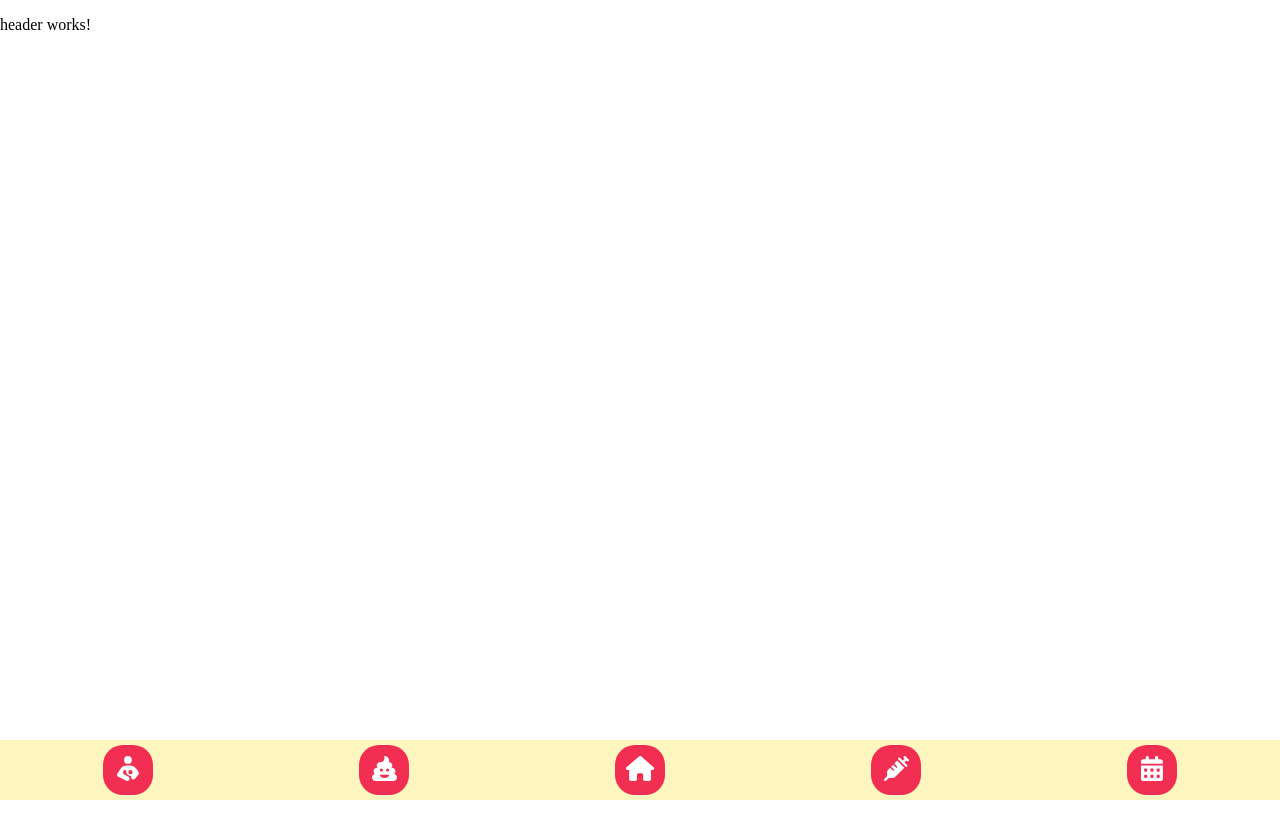
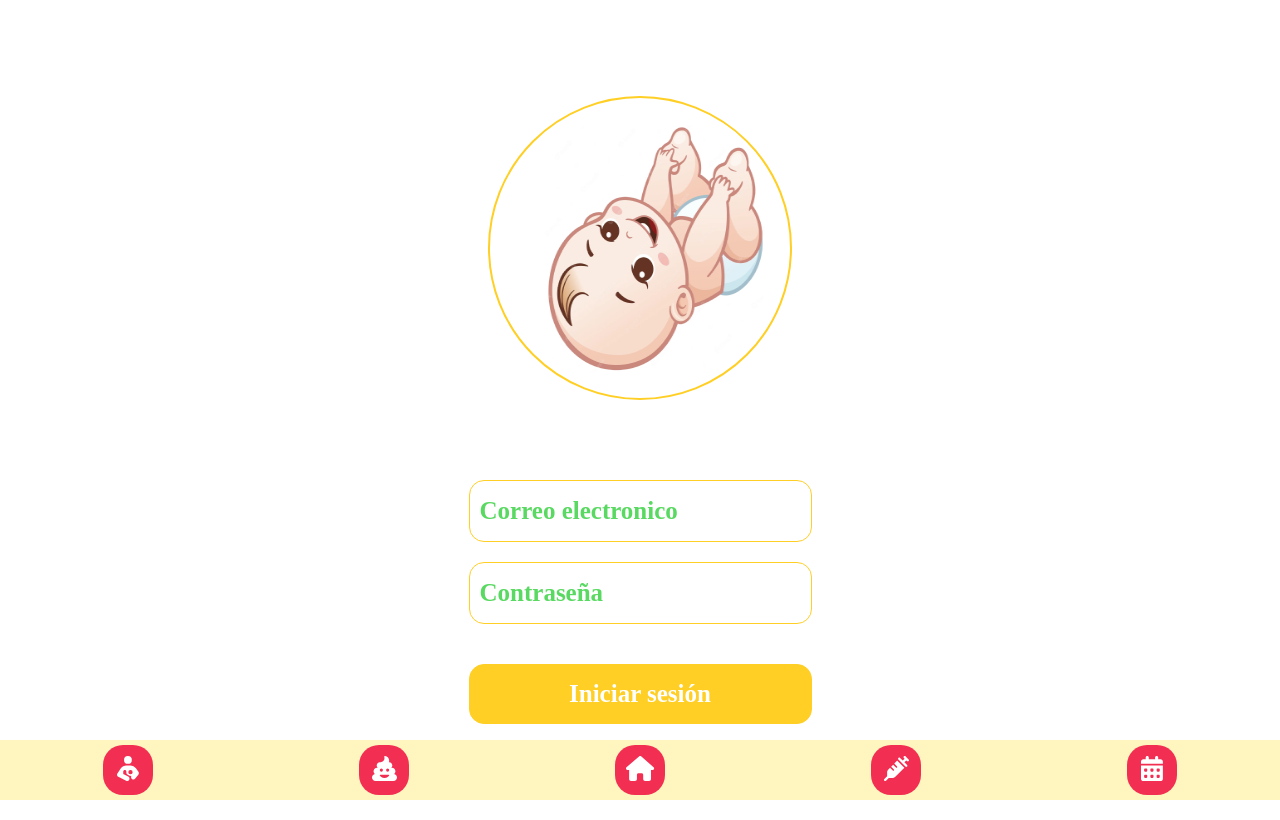
Before and after one commit to roxy-perez/babycare-angular, an Angular app: page /login in a window 1280 px wide. Before the commit this address led to /. Built offline with nearby package versions, Linux system fonts and the light colour scheme; a web font is replaced by a local one.

Commit message:
login page

```diff
--- a/src/app/app-routing.module.ts
+++ b/src/app/app-routing.module.ts
@@ -1,10 +1,14 @@
 import { NgModule } from '@angular/core';
 import { RouterModule, Routes } from '@angular/router';
+import { LoginComponent } from './pages/login/login.component';
 
-const routes: Routes = [];
+const routes: Routes = [
+  { path: '', redirectTo: '/login', pathMatch: 'full' },
+  { path: 'login', component: LoginComponent },
+];
 
 @NgModule({
   imports: [RouterModule.forRoot(routes)],
-  exports: [RouterModule]
+  exports: [RouterModule],
 })
-export class AppRoutingModule { }
+export class AppRoutingModule {}
--- a/src/app/app.component.html
+++ b/src/app/app.component.html
@@ -1,3 +1,2 @@
-<app-header></app-header>
 <router-outlet></router-outlet>
 <app-footer></app-footer>
--- a/src/app/app.module.ts
+++ b/src/app/app.module.ts
@@ -6,9 +6,10 @@ import { AppRoutingModule } from './app-routing.module';
 import { AppComponent } from './app.component';
 import { HeaderComponent } from './components/header/header.component';
 import { FooterComponent } from './components/footer/footer.component';
+import { LoginComponent } from './pages/login/login.component';
 
 @NgModule({
-  declarations: [AppComponent, HeaderComponent, FooterComponent],
+  declarations: [AppComponent, HeaderComponent, FooterComponent, LoginComponent],
   imports: [BrowserModule, AppRoutingModule, FontAwesomeModule],
   providers: [],
   bootstrap: [AppComponent],
--- a/src/app/components/footer/footer.component.scss
+++ b/src/app/components/footer/footer.component.scss
@@ -1,3 +1,5 @@
+@import 'src/styles/styles.scss';
+
 .container {
     width: 100%;
     height: 60px;
@@ -11,7 +13,7 @@
         width: 50px;
         height: 50px;
         line-height: 50px;
-        background-color: #F22E52;
+        background-color: $red;
         color: #fff;
         font-size: 25px;
         text-align: center;
--- /dev/null
+++ b/src/app/pages/login/login.component.html
@@ -0,0 +1,10 @@
+<div class="container">
+  <div class="img">
+    <img src="assets/login-img.png" alt="" />
+  </div>
+  <form>
+    <input type="email" placeholder="Correo electronico" />
+    <input type="password" placeholder="Contraseña" />
+    <button>Iniciar sesión</button>
+  </form>
+</div>
--- /dev/null
+++ b/src/app/pages/login/login.component.scss
@@ -0,0 +1,52 @@
+@import 'src/styles/styles.scss';
+
+.container{
+    min-height: calc(100vh - 60px);
+    display: flex;
+    flex-direction: column;
+    padding: 40px;
+    align-items: center;
+    justify-content: center;
+    .img {
+        width: 300px;
+        height: 300px;
+        border-radius: 50%;
+        border: 2px solid $yellow;
+        display: flex;
+        align-items: center;
+        justify-content: center;
+        overflow: hidden;
+    }
+    img {
+        width: 250px;
+        height: 250px;
+    }
+    form {
+        display: flex;
+        flex-direction: column;
+        gap: 20px;
+        margin-top: 80px;
+        input, button {
+            height: 40px;
+            padding: 10px;
+            border-radius: 15px;
+            font-size: 25px;
+            font-weight: $fw-bold;
+        }
+        input {
+            border: 1px solid $yellow;
+            padding-left: 10px;
+            color: $green;
+        }
+        input::placeholder {
+            color: $green;
+        }
+        button {
+            height: 60px;
+            margin-top: 20px;
+            border: 1px solid $yellow;
+            background-color: $yellow;
+            color: $white;
+        }
+    }
+}
```
Also changed, not shown: src/app/pages/login/login.component.ts (added, +10 -0 lines), src/assets/login-img.png (added).
